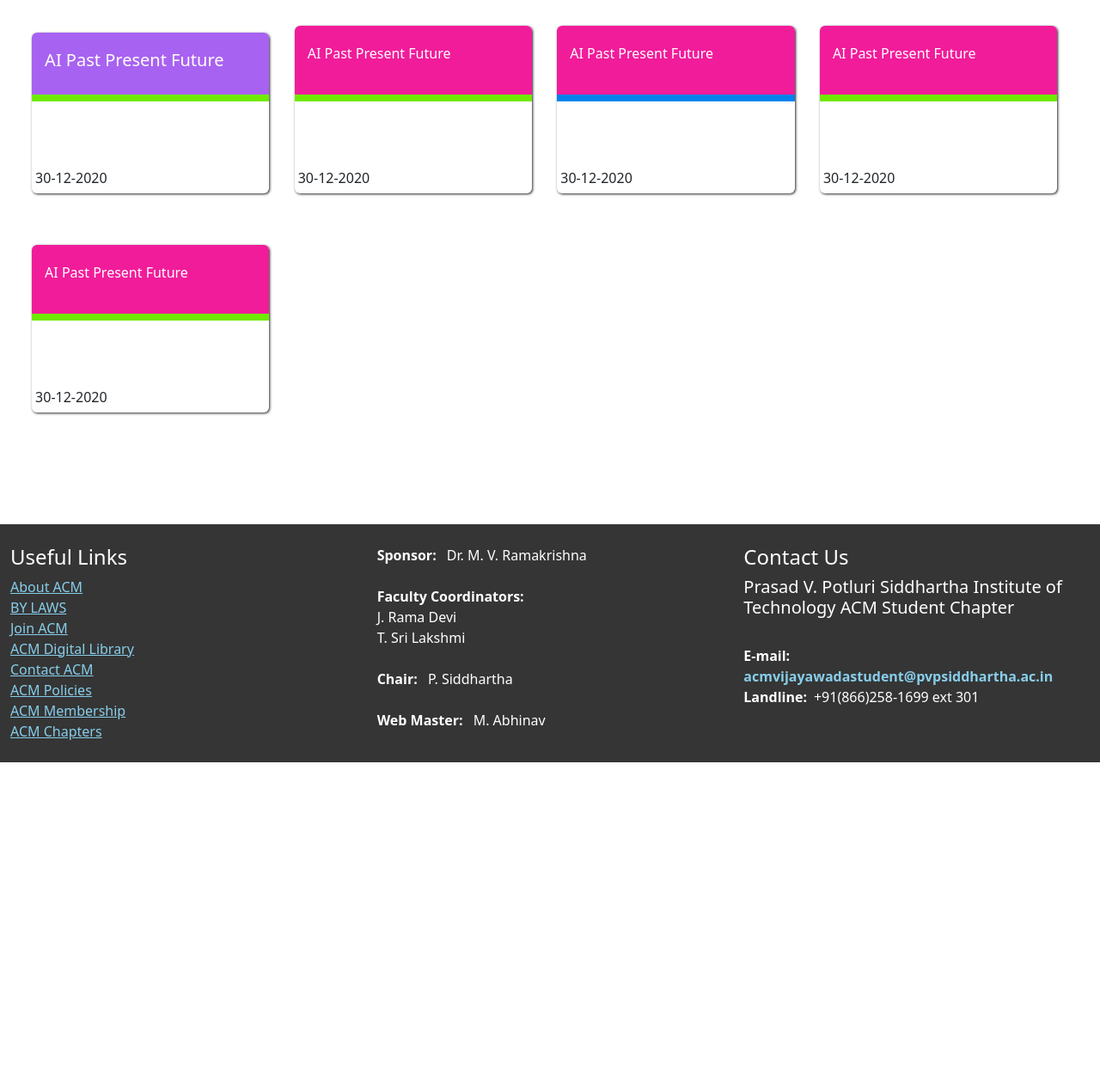
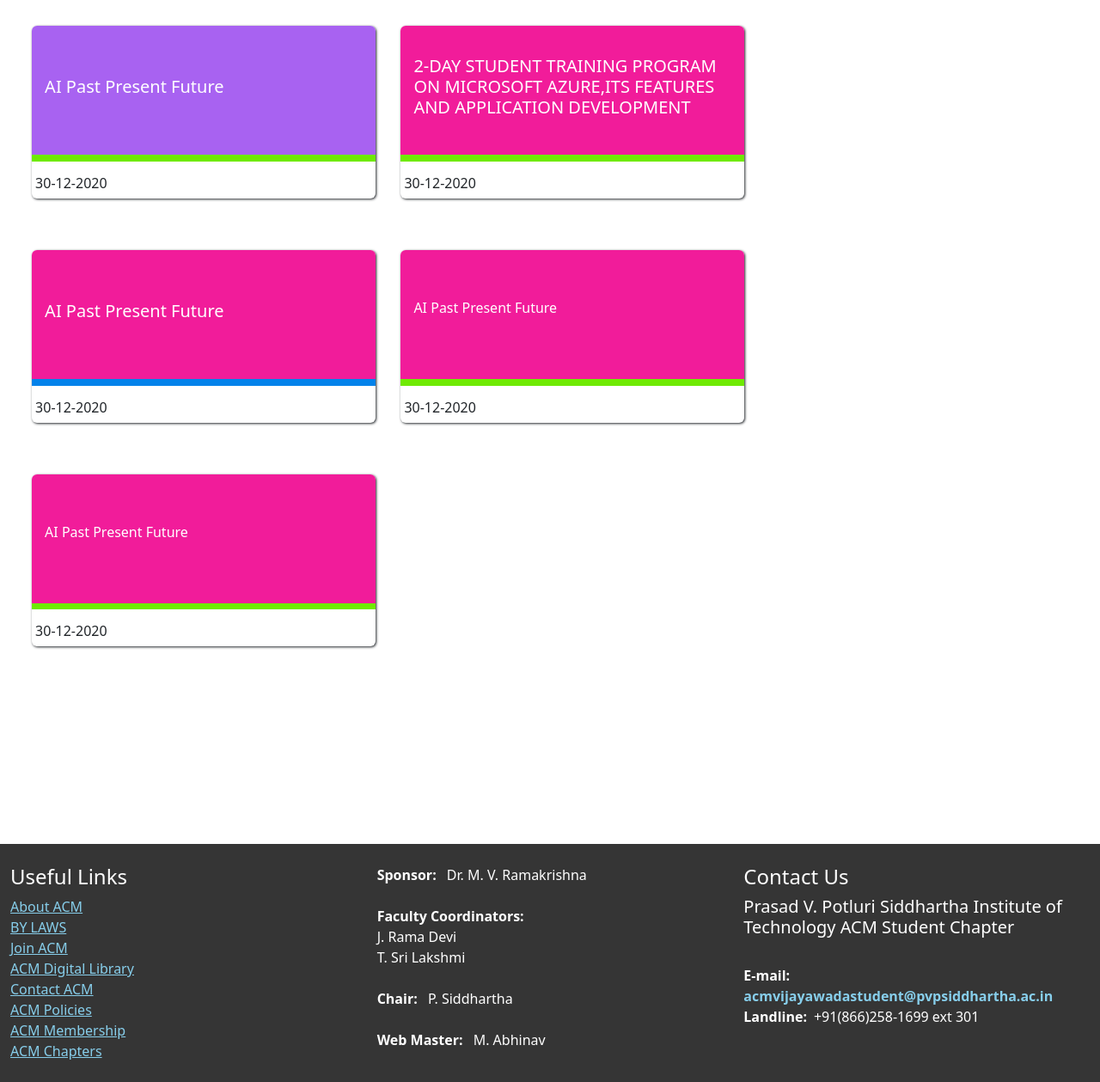
Before and after one commit to abhi4mu/ACM, a Flask app: page / in a window 1280 px wide. Shown: the part 72-1331 px from the top of the page at 86% size. Before the commit the page ends 959 px from the top, so only its background shows below. Run offline with Flask 2, Linux system fonts and the light colour scheme.

Commit message:
changed cards properties
with title length in card height of card is changing, so changed its properties.

```diff
--- a/static/css/home.css
+++ b/static/css/home.css
@@ -5,6 +5,7 @@
 {
 	border-radius: 6px;
 	width: 22%;
+    min-width: 400px;
 	display: inline-block;
 	background-color: white;
     margin-top:30px;
@@ -19,7 +20,6 @@
 }
 .home_date
 {
-	margin-top:80px;
 	text-align: left;
 	margin-left: 4px;
     border-top-right-radius: 6px;
@@ -27,6 +27,7 @@
 }
 .title
 {
+    height: 150px;
 	padding :20px 15px;
     border-top-right-radius: 6px;
     border-top-left-radius: 6px;
@@ -75,7 +76,7 @@ button:hover
 .layout_footer{
     clear: both;
     position: relative;
-    margin-top:100px;
+    margin-top: 200px;
 }
 
 .layout_footer_text{
--- a/templates/home.html
+++ b/templates/home.html
@@ -13,7 +13,7 @@
 
 		<div class="home_cards">
 			<div class="title" style="background-color: #F11C9A">
-				<p class="home_h5" style="color: #FFFFFF">AI Past Present Future</p>
+				<p class="home_h5 h5" style="color: #FFFFFF">2-DAY STUDENT TRAINING PROGRAM ON MICROSOFT AZURE,ITS FEATURES AND APPLICATION DEVELOPMENT</p>
 			</div>
 			<p class="home_p" style="background-color: #6FEA03"><br></p>
    			<div class="home_date">
@@ -23,7 +23,7 @@
 
 	<div class="home_cards">
 		<div class="title" style="background-color: #F11C9A">
-			<p class="home_h5" style="color: #FFFFFF">AI Past Present Future</p>
+			<p class="home_h5 h5" style="color: #FFFFFF">AI Past Present Future</p>
 		</div>
 		<p class="home_p"><br></p>
    		<div class="home_date">
```
